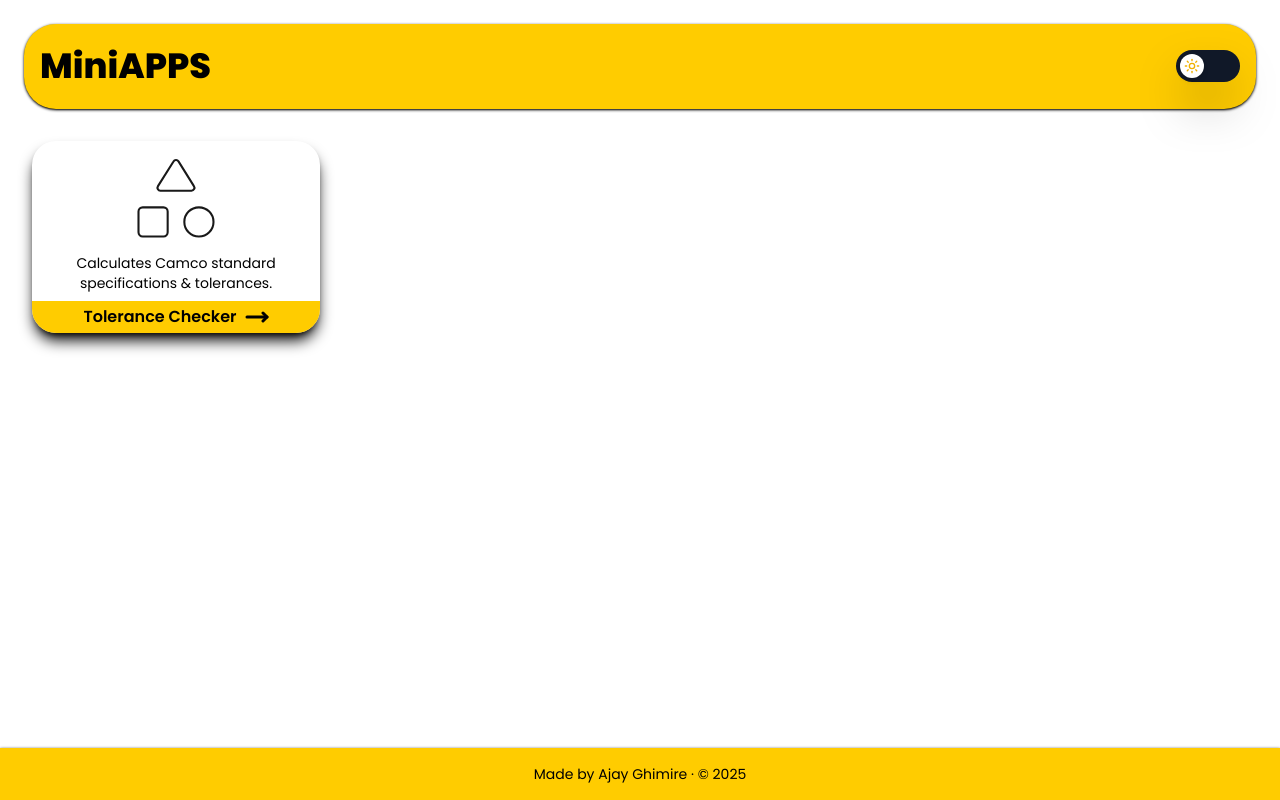
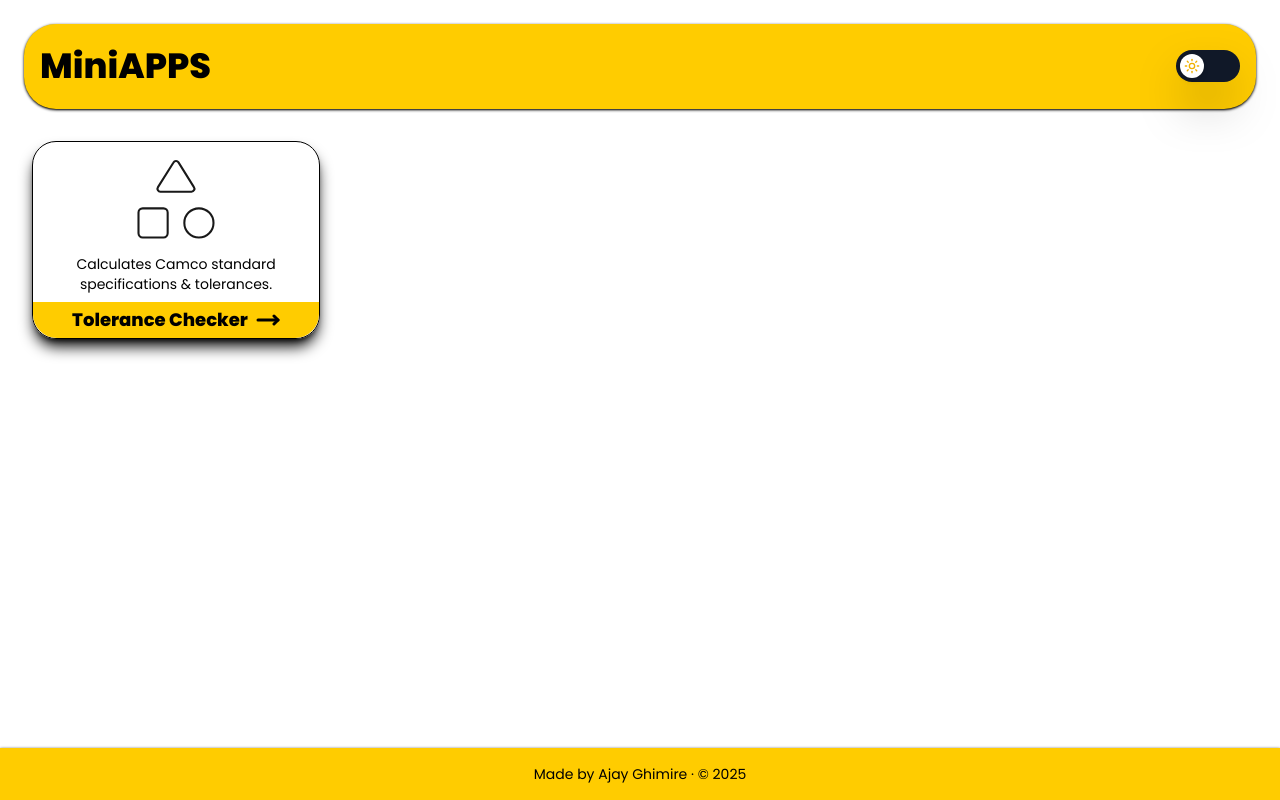
Before and after one commit to AjayGhimire1998/camcominiapps, a React (Vite) app: page / in a window 1280 px wide. Built offline with nearby package versions, Linux system fonts and the light colour scheme.

Commit message:
new commit

```diff
--- a/src/pages/Home/Home.jsx
+++ b/src/pages/Home/Home.jsx
@@ -1,12 +1,14 @@
 import { Calculator, MoveRight, Shapes } from "lucide-react";
 import React, { useContext } from "react";
 import { DarkModeContext } from "../../contexts/DarkModeContext";
+import { Link } from "react-router-dom";
 
 const Home = () => {
   const { darkMode } = useContext(DarkModeContext);
   return (
     <main className="md:w-7xl  mt-2 max-sm:flex max-sm:items-center max-sm:justify-center px-8 max-sm:p-4">
-      <div className=" h-auto max-w-2xs cursor-pointer hover:scale-102 shadow-lg shadow-black dark:shadow-white rounded-3xl flex flex-col justify-between align-middle items-center ">
+      <Link to="/about">
+        <div className=" h-auto max-w-2xs cursor-pointer border hover:scale-102 shadow-lg shadow-black dark:shadow-white rounded-3xl flex flex-col justify-between align-middle items-center ">
           <div className="flex flex-col align-middle items-center p-2 gap-1">
             <Shapes
               size={100}
@@ -18,8 +20,8 @@ const Home = () => {
               Calculates Camco standard specifications & tolerances.
             </p>
           </div>
-        <div className=" w-full bottom-0 flex flex-col items-center bg-[#ffcc00] rounded-b-3xl p-1 ">
-          <button className="flex gap-2 dark:text-black cursor-pointer font-semibold">
+          <div className=" w-full bottom-0 flex flex-col  bg-[#ffcc00] rounded-b-3xl p-1 ">
+            <button className="flex items-center align-middle justify-center gap-2 dark:text-black cursor-pointer text-lg font-extrabold">
               Tolerance Checker{" "}
               <span>
                 <MoveRight strokeWidth="3px" />
@@ -27,6 +29,7 @@ const Home = () => {
             </button>
           </div>
         </div>
+      </Link>
     </main>
   );
 };
```
Lines whose indentation alone changed are shown as unchanged.
